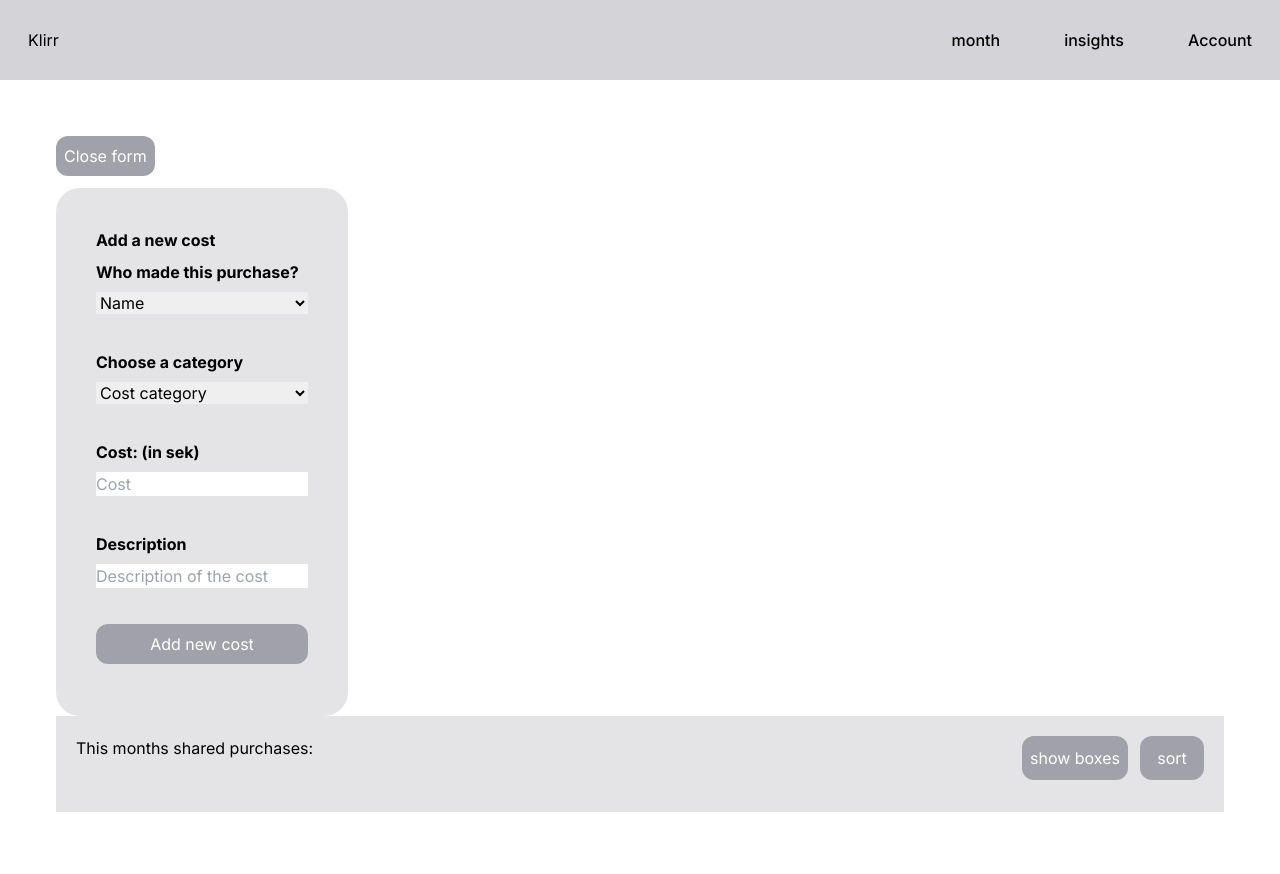
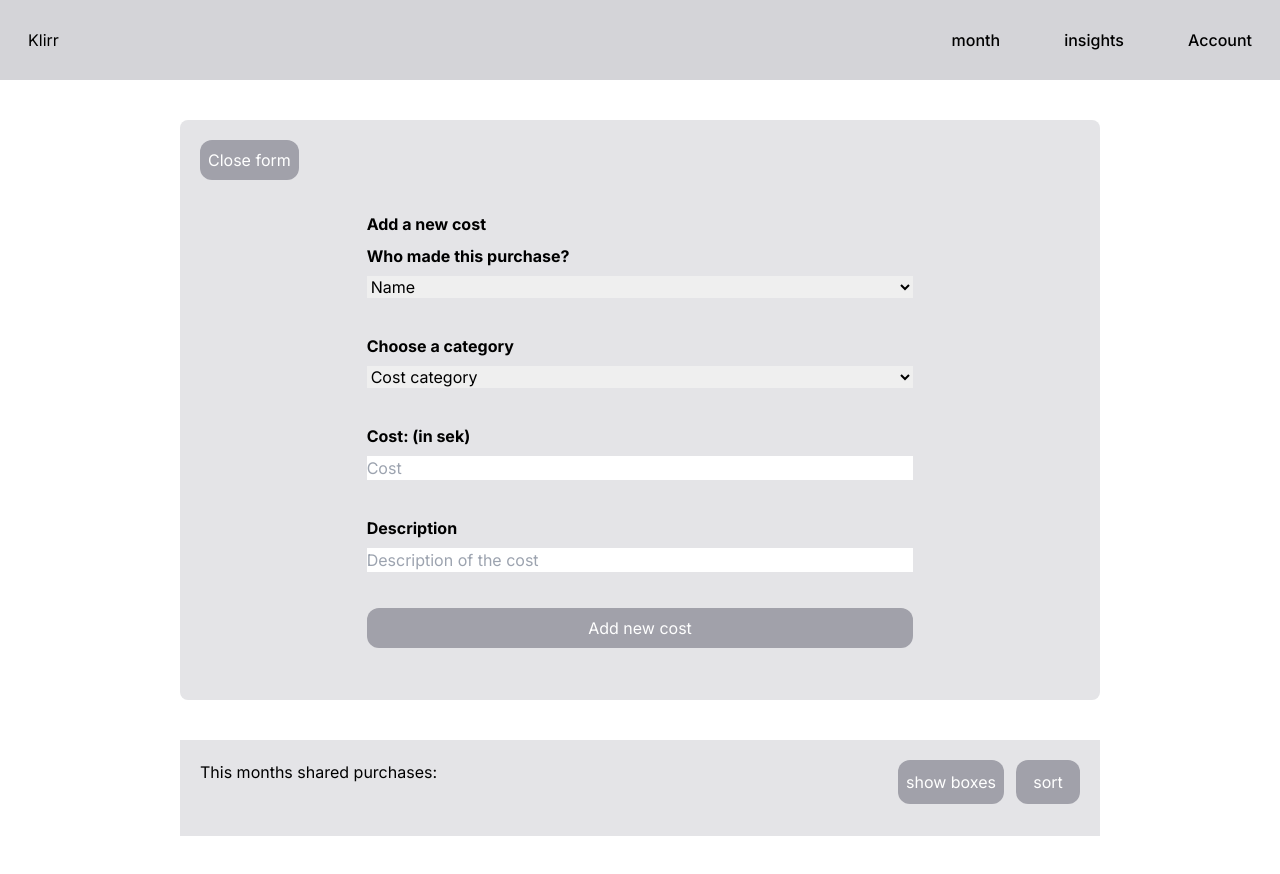
Before and after one commit to marianordqvist/Shared-economy-project, a Next.js app: page /monthly in a window 1280 px wide. Both pictures are taken after a click on the button "New cost". Built offline with nearby package versions, Linux system fonts and the light colour scheme.

Commit message:
fix: refactor

```diff
--- a/src/app/(routes)/monthly/page.tsx
+++ b/src/app/(routes)/monthly/page.tsx
@@ -6,34 +6,11 @@ import PrimaryButton from "@/app/_components/PrimaryButton";
 // import DoublePieChart from "../Components/DoublePieChart/DoublePieChart";
 
 export default function StartPage() {
-  const [CostFormVisibility, setCostFormVisibility] = useState(false);
-  const [openButtonVisibility, setOpenButtonVisibility] = useState(true);
-
-  function handleOpenCostForm() {
-    setCostFormVisibility(true);
-    setOpenButtonVisibility(false);
-  }
-
-  function handleCloseCostForm() {
-    setCostFormVisibility(false);
-    setOpenButtonVisibility(true);
-  }
-
   return (
     <>
-      <div className="monthly-page-container p-14">
+      <div className="monthly-page-container mx-auto my-0 max-w-[1000px] p-10">
         {/* COSTFORM SECTION */}
-        {openButtonVisibility ? (
-          <PrimaryButton buttonText="New cost" onClick={handleOpenCostForm} />
-        ) : (
-          <PrimaryButton
-            buttonText="Close form"
-            onClick={handleCloseCostForm}
-          />
-        )}
-
-        {CostFormVisibility ? <AddCostForm /> : null}
-
+        <AddCostForm />
         {/* VIEW OF PURCHASES */}
         <section className="">
           <CostList />
--- a/src/app/_components/AddCostForm.tsx
+++ b/src/app/_components/AddCostForm.tsx
@@ -1,5 +1,6 @@
 import { useForm, UseFormReturn, SubmitHandler } from "react-hook-form";
 import PrimaryButton from "./PrimaryButton";
+import { useState } from "react";
 
 export default function AddCostForm() {
   const onSubmit: SubmitHandler<CostsInput> = (data) => {
@@ -43,17 +44,33 @@ export default function AddCostForm() {
     formState: { errors },
   }: UseFormReturn<CostsInput> = useForm();
 
-  return (
-    <>
+  // Toggle visibility of AddCostForm
+  const [CostFormVisibility, setCostFormVisibility] = useState(false);
+  const [openButtonVisibility, setOpenButtonVisibility] = useState(true);
+
+  function handleOpenCostForm() {
+    setCostFormVisibility(true);
+    setOpenButtonVisibility(false);
+  }
+
+  function handleCloseCostForm() {
+    setCostFormVisibility(false);
+    setOpenButtonVisibility(true);
+  }
+
+  const Form = () => {
+    return (
       <form
         onSubmit={handleSubmit(onSubmit)}
-        className="cost-input-form flex w-1/4 flex-col gap-2 rounded-3xl bg-zinc-200 p-10"
+        className="cost-input-form m-auto flex w-2/3 flex-col gap-2 p-5 align-middle"
       >
         <h2 className="font-bold">Add a new cost</h2>
         <label className="font-bold">Who made this purchase?</label>
         <select
           className="mb-7"
-          {...register("PersonCategory", { required: "Buyer is required." })}
+          {...register("PersonCategory", {
+            required: "Buyer is required.",
+          })}
           defaultValue=""
         >
           <option value="" disabled>
@@ -71,7 +88,9 @@ export default function AddCostForm() {
 
         <select
           className="mb-7"
-          {...register("CostCategory", { required: "Category is required." })}
+          {...register("CostCategory", {
+            required: "Category is required.",
+          })}
           defaultValue=""
         >
           <option value="" disabled>
@@ -110,6 +129,23 @@ export default function AddCostForm() {
 
         <PrimaryButton buttonText="Add new cost" />
       </form>
+    );
+  };
+
+  return (
+    <>
+      <div className="form-container mb-10 rounded-lg bg-zinc-200 p-5">
+        {openButtonVisibility ? (
+          <PrimaryButton buttonText="New cost" onClick={handleOpenCostForm} />
+        ) : (
+          <PrimaryButton
+            buttonText="Close form"
+            onClick={handleCloseCostForm}
+          />
+        )}
+
+        {CostFormVisibility ? Form() : null}
+      </div>
     </>
   );
 }
```
